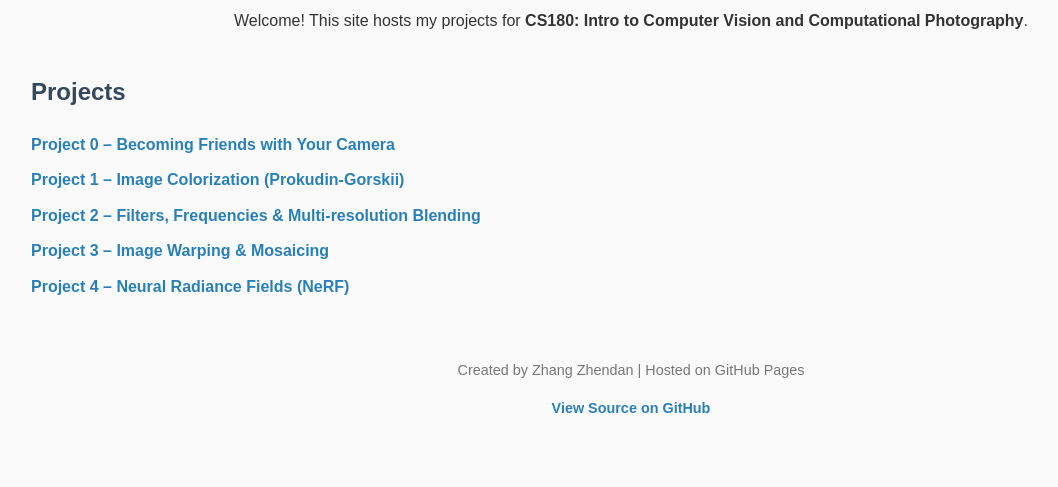
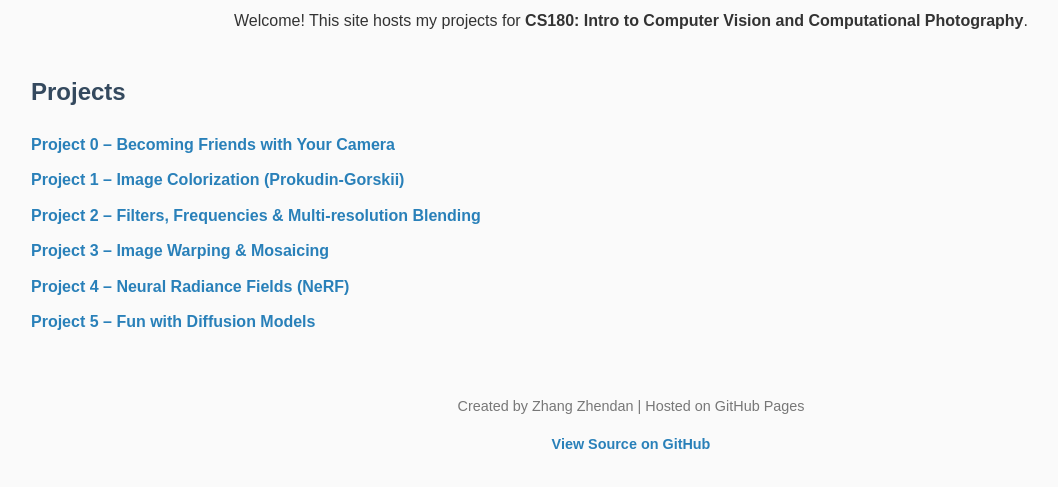
Before and after one commit to zhangzhendan-Berkeley/zhangzhendan-Berkeley, a plain HTML site: page index.html in a window 1280 px wide. Shown: the part 105-592 px from the top of the page, without its empty margins (9-1067 px from the left). Drawn offline with Linux system fonts and the light colour scheme.

Commit message:
Merge remote-tracking branch 'origin/main'

```diff
--- a/index.html
+++ b/index.html
@@ -56,6 +56,7 @@
     <li><a href="./2/index.html">Project 2 – Filters, Frequencies & Multi-resolution Blending</a></li>
     <li><a href="./3/index.html">Project 3 – Image Warping & Mosaicing</a></li>
     <li><a href="./4/index.html">Project 4 – Neural Radiance Fields (NeRF)</a></li>
+    <li><a href="./5/index.html">Project 5 – Fun with Diffusion Models</a></li>
   </ul>
 
   <footer>
```
